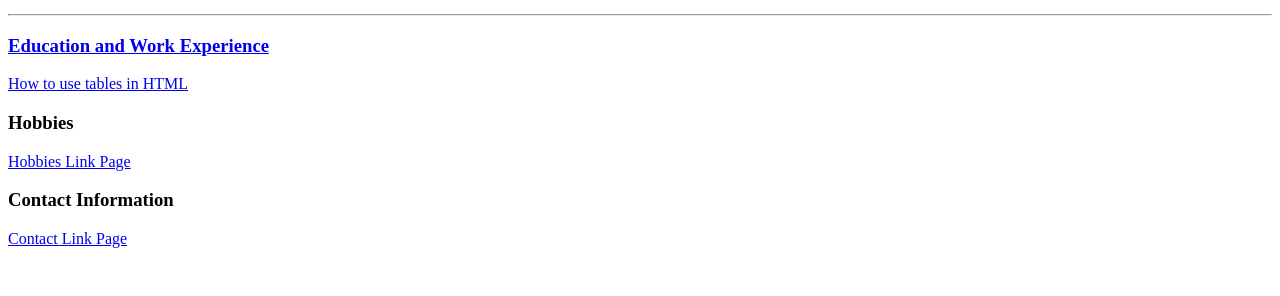
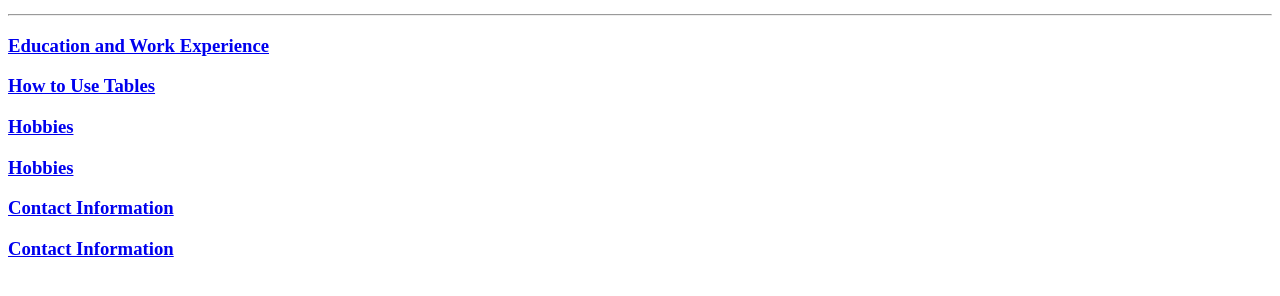
Before and after one commit to processorman/cv, a plain HTML site: page index.html in a window 1280 px wide. Shown: the part 286-582 px from the top of the page. Drawn offline with Linux system fonts and the light colour scheme.

Commit message:
Update index.html

```diff
--- a/index.html
+++ b/index.html
@@ -16,11 +16,11 @@
     <p><em>Founder and CEO of CSG Technologies since 1990</em></p>
     <hr>
     <a href="ed_wk.html"><h3>Education and Work Experience</h3></a>
-    <a href="C:\Users\Marc.Marc-PC\WebDevelopment\HTML - Personal Site\tables.html">How to use tables in HTML</a>
+    <a href="tables.html"><h3>How to Use Tables</h3</a>
     <h3>Hobbies</h3>
-    <a href="C:\Users\Marc.Marc-PC\WebDevelopment\HTML - Personal Site\hobbies.html">Hobbies Link Page</a>
+    <a href="hobbies.html"><h3>Hobbies</h3</a>
     <h3>Contact Information</h3>
-    <a href="C:\Users\Marc.Marc-PC\WebDevelopment\HTML - Personal Site\contactinfo.html">Contact Link Page</a>
+    <a href="contactinfo.html"><h3>Contact Information</h3</a>
 
 
   </body>
```
